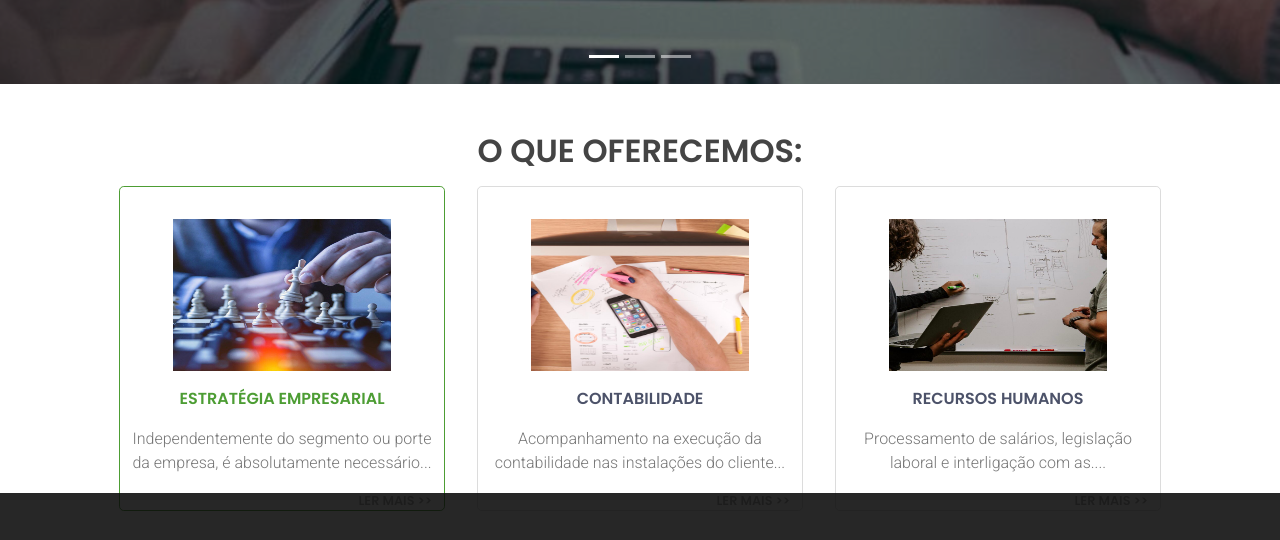
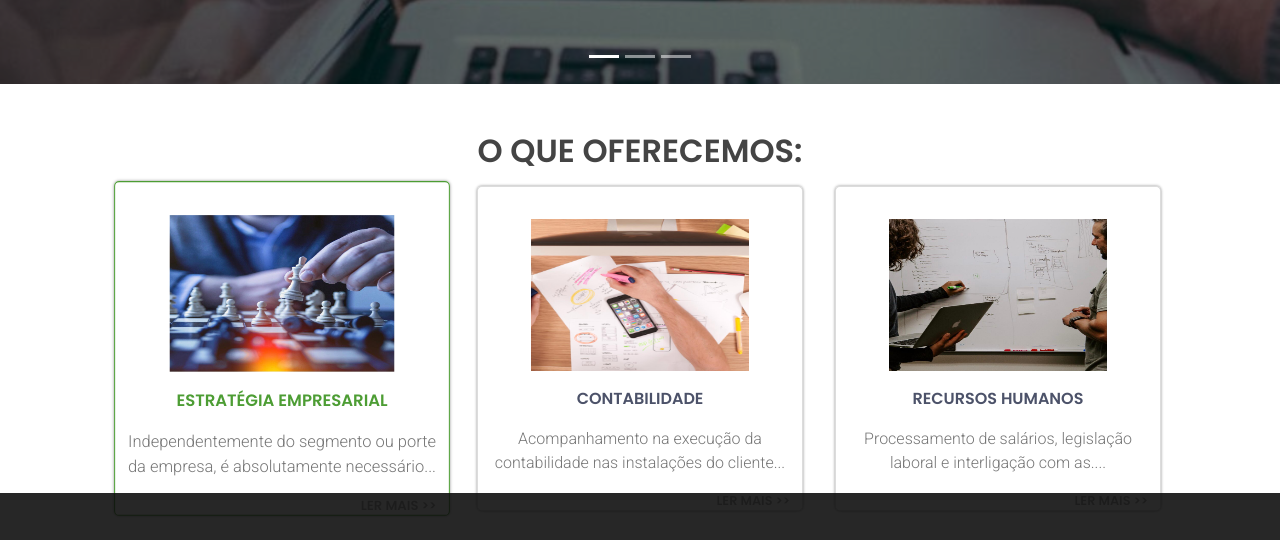
Before and after one commit to joaocarlosdene/leal-contas, a plain HTML site: page index.html in a window 1280 px wide. In both pictures the pointer is over the link 282 px from the left and 981 px from the top of the page. Shown: the part 633-1173 px from the top of the page. Drawn offline with nearby package versions, Linux system fonts and the light colour scheme.

Commit message:
adicao sombra bloco

```diff
--- a/style.css
+++ b/style.css
@@ -111,6 +111,7 @@ body{
     font-weight: bold;
     opacity: 0;
     animation: fadeInTop 1.5s ease forwards;
+
 }
 .oferecemos{
     margin-top: 3rem;
@@ -133,10 +134,12 @@ body{
     margin-right: 1rem;
     margin-bottom: 1.5rem;
     border-radius: 0.3rem;
+    box-shadow: 0px 0px 3px rgba(0, 0, 0, 0.452);
 }
 .link-bloco:hover{
     color: #4D9D34;
     border: solid 1px #4D9D34;
+    transform: scale(1.03);
 }
 .ler{
     color: rgba(0, 0, 0, 0.349);
```
